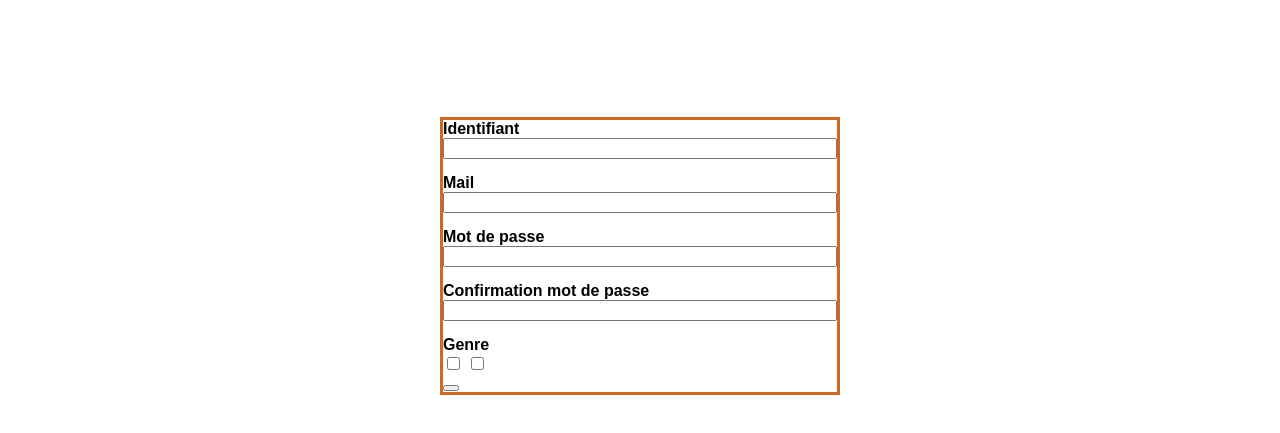
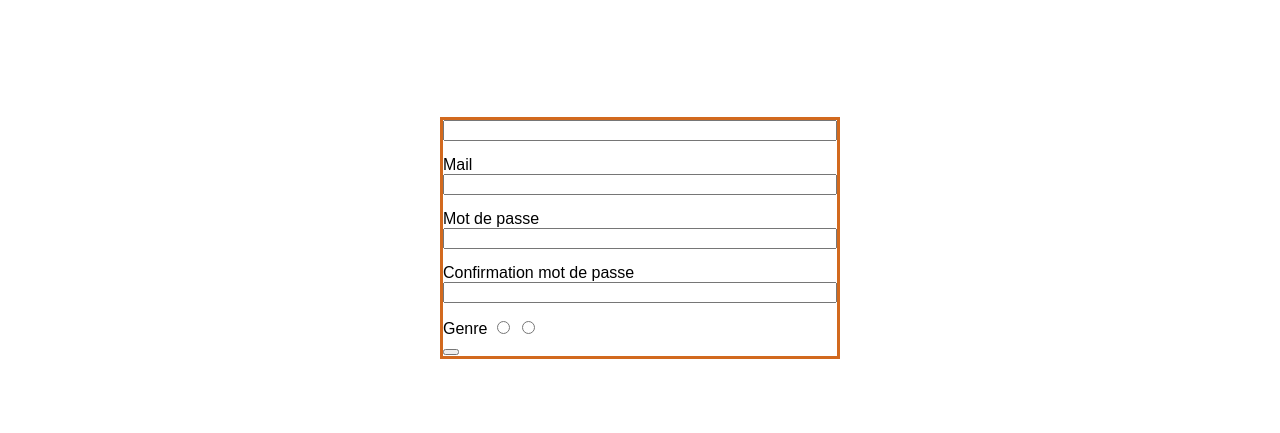
Before and after one commit to dadinod/Formulaire, a plain HTML site: page index.html in a window 1280 px wide. Shown: the part 103-536 px from the top of the page. Drawn offline with Linux system fonts and the light colour scheme.

Commit message:
ajout label

```diff
--- a/index.html
+++ b/index.html
@@ -16,25 +16,25 @@
         <div id="content">
             <form action="">
                 <div id="ident">
-                    <h4>Identifiant</h4>
+                    <label for="Identifiant"></label>
                     <input type="text">
                 </div>
                 <div id="mail" class="top15">
-                    <h4>Mail</h4>
+                    <label for="">Mail</label>
                     <input type="email" name="" id="">
                 </div>
                 <div id="mdp" class="top15">
-                    <h4>Mot de passe</h4>
-                    <input type="text">
+                    <label for="">Mot de passe</label>
+                    <input type="password">
                 </div>
                 <div id=" conf_mdp" class="top15">
-                    <h4>Confirmation mot de passe</h4>
-                    <input type="text">
+                    <label for="">Confirmation mot de passe</label>
+                    <input type="password">
                 </div>
                 <div id="gender" class="top15">
-                    <h4>Genre</h4>
-                    <input class="check" type="checkbox" name="" id="">
-                    <input class="check" type="checkbox" name="" id="">
+                    <label for="">Genre</label>
+                    <input class="check" type="radio" name="" id="">
+                    <input class="check" type="radio" name="" id="">
                 </div>
                 <button type="submit"></button>
             </form>
```
